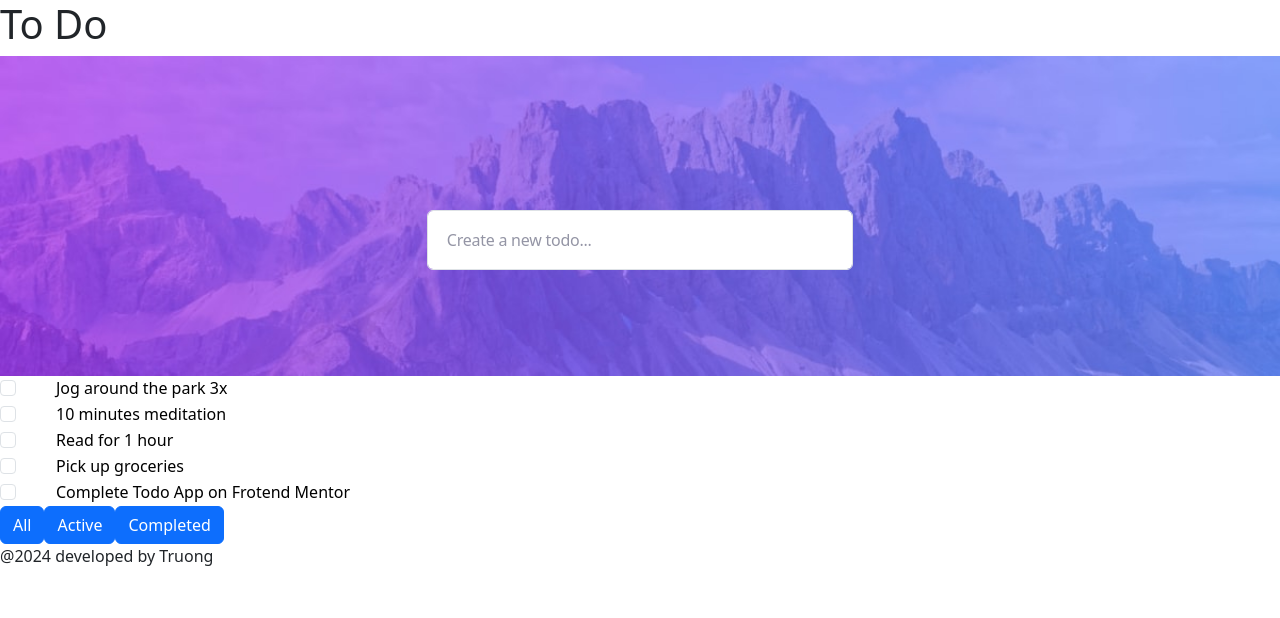
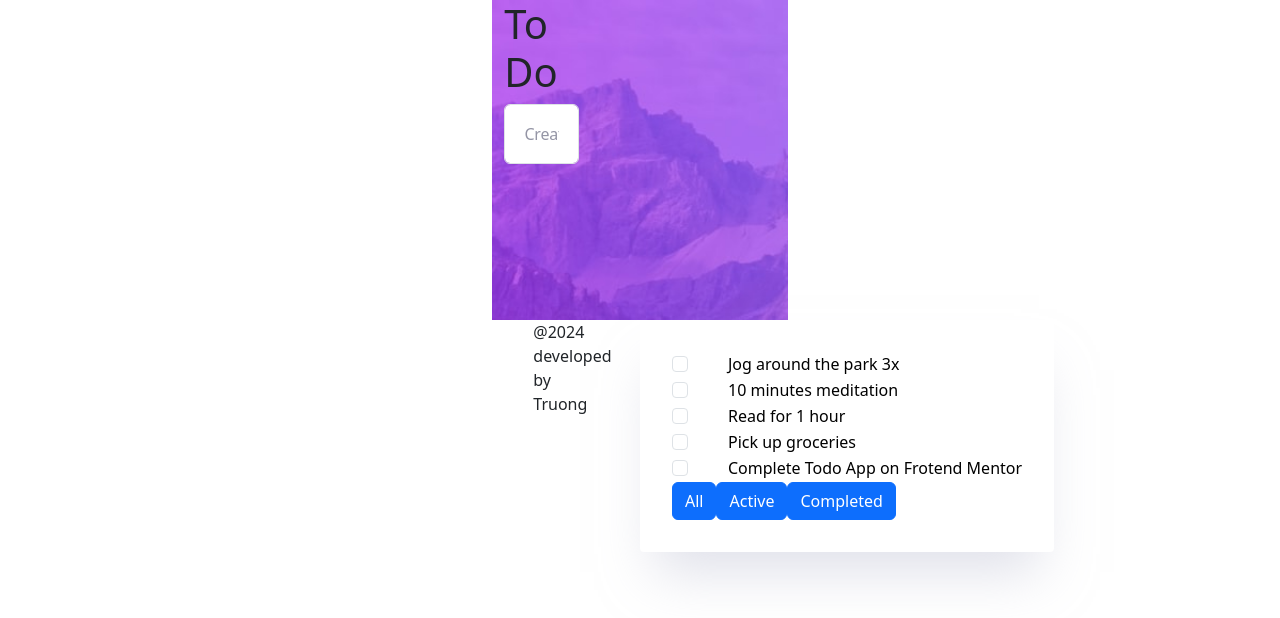
Before and after one commit to tin0312/to-do-app, a React (Vite) app: page / in a window 1280 px wide. Shown: the top 618 px of the page. Built offline with nearby package versions, Linux system fonts and the light colour scheme.

Commit message:
Fix onChange event type & move bootstrap layout in App component for the page layout

```diff
--- a/src/App.tsx
+++ b/src/App.tsx
@@ -1,6 +1,9 @@
 import './index.css';
 import { nanoid } from 'nanoid';
 import React, { useState } from 'react';
+import Container from 'react-bootstrap/Container';
+import Row from 'react-bootstrap/Row';
+import Col from 'react-bootstrap/Col';
 import Header from './components/Header';
 import Footer from './components/Footer';
 import ToDoForm from './components/ToDoForm';
@@ -10,44 +13,59 @@ function App() {
   const exampleTasks = [
     {
       id: nanoid(),
-      content: "Jog around the park 3x",
+      content: 'Jog around the park 3x',
       completed: true
     },
     {
       id: nanoid(),
-      content: "10 minutes meditation",
+      content: '10 minutes meditation',
       completed: false
     },
     {
       id: nanoid(),
-      content: "Read for 1 hour",
+      content: 'Read for 1 hour',
       completed: false
     },
     {
       id: nanoid(),
-      content: "Pick up groceries",
+      content: 'Pick up groceries',
       completed: false
     },
     {
       id: nanoid(),
-      content: "Complete Todo App on Frotend Mentor",
+      content: 'Complete Todo App on Frotend Mentor',
       completed: false
     }
-  ]
-  const [tasks, setTasks] = useState(exampleTasks)
+  ];
+  const [tasks, setTasks] = useState(exampleTasks);
   return (
-    <div>
-      <header>
-        <Header />
-      </header>
-      <main>
-        <ToDoForm tasks= {tasks} setTasks = {setTasks}/>
-        <ToDoList tasks={tasks} setTasks={setTasks} />
-      </main>
-      <footer>
-        <Footer />
-      </footer>
-    </div>
+    <Container fluid className="position-relative d-flex flex-column align-items-center">
+      <Row>
+        <Col md={12} className="app-background">
+          <Row>
+            <Col md={4}>
+              <Header />
+            </Col>
+          </Row>
+          <Row>
+            <Col md={4}>
+              <ToDoForm tasks={tasks} setTasks={setTasks} />
+            </Col>
+          </Row>
+        </Col>
+      </Row>
+
+      <Row>
+        <Col md={4}>
+          <ToDoList tasks={tasks} setTasks={setTasks} />
+        </Col>
+      </Row>
+      <Row>
+        <Col md={4}>
+          <Footer />
+        </Col>
+      </Row>
+    </Container>
   );
 }
 
--- a/src/components/FilterTask.jsx
+++ b/src/components/FilterTask.jsx
@@ -1,11 +1,11 @@
-import React from "react";
+import React from 'react';
 
-export default function FilterTask(){
+export default function FilterTask() {
   return (
     <div className="filter-tasks">
       <button className="btn btn-primary">All</button>
       <button className="btn btn-primary">Active</button>
       <button className="btn btn-primary">Completed</button>
     </div>
-    )
+  );
 }
--- a/src/components/ToDoForm.tsx
+++ b/src/components/ToDoForm.tsx
@@ -1,25 +1,22 @@
-import { useState } from 'react';
+import { ChangeEvent, useState } from 'react';
 import { nanoid } from 'nanoid';
-import Container from 'react-bootstrap/Container';
-import Row from 'react-bootstrap/Row';
-import Col from 'react-bootstrap/Col';
 import Form from 'react-bootstrap/Form';
 
-interface Task{
-  id: number,
-  content: string,
-  completed: boolean
+interface Task {
+  id: string;
+  content: string;
+  completed: boolean;
 }
 
 interface ToDoListProps {
-  tasks: Task[],
-  setTasks: React.Dispatch<React.SetStateAction<Task[]>>
+  tasks: Task[];
+  setTasks: React.Dispatch<React.SetStateAction<Task[]>>;
 }
 
-export default function ToDoList({tasks, setTasks} : ToDoListProps) {
-  const [taskInput, setTaskInput] = useState("");
+export default function ToDoList({ tasks, setTasks }: ToDoListProps) {
+  const [taskInput, setTaskInput] = useState('');
 
-  function handleChange(e: React.KeyboardEvent<HTMLInputElement>) {
+  function handleChange(e: ChangeEvent<HTMLInputElement>) {
     setTaskInput(e.currentTarget.value);
   }
   function createTask(e: React.KeyboardEvent<HTMLInputElement>) {
@@ -31,16 +28,15 @@ export default function ToDoList({tasks, setTasks} : ToDoListProps) {
           content: taskInput,
           completed: false
         };
-        setTasks([newTask,...tasks]);
-        setTaskInput("");
+        console.log(typeof newTask.id);
+        setTasks([newTask, ...tasks]);
+        setTaskInput('');
       }
     }
   }
 
   return (
-    <Container fluid>
-      <Row className=" d-flex position-relative justify-content-center align-items-center input-form pt-5">
-        <Col md={4} className="d-flex form-column p-0 flex-column align-items-center">
+    <div>
       <Form className="w-100 p-0">
         <Form.Group>
           <Form.Control
@@ -51,8 +47,6 @@ export default function ToDoList({tasks, setTasks} : ToDoListProps) {
           />
         </Form.Group>
       </Form>
-        </Col>
-      </Row>
-    </Container>
+    </div>
   );
 }
--- a/src/components/ToDoList.jsx
+++ b/src/components/ToDoList.jsx
@@ -3,16 +3,13 @@ import ToDoTask from './ToDoTask';
 import FilterTask from './FilterTask';
 
 export default function ToDoList({ tasks, setTasks }) {
-  const task = tasks.map((task) => (
-    <ToDoTask
-    key={task.id}
-    task={task}
-    setTasks={setTasks}/>
-  ))
+  const task = tasks.map((task) => <ToDoTask key={task.id} task={task} setTasks={setTasks} />);
   return (
-    <div>
-    {task}
-      <FilterTask />
+    <div className="task-list position-absolute">
+      {task}
+      <section>
+        <FilterTask />
+      </section>
     </div>
   );
 }
--- a/src/index.css
+++ b/src/index.css
@@ -1,37 +1,37 @@
-*{
+* {
   margin: 0;
-    padding:0;
+  padding: 0;
   box-sizing: border-box;
 }
 
-body{
+body {
   font-size: 16px;
-    font-family: "Josefin Sans", sans-serif;;
+  font-family: 'Josefin Sans', sans-serif;
 }
-.input-form{
-    background-image: url("../public/images/bg-desktop-light.jpg");
-    height:40vh;
+.app-background {
+  background-image: url('../public/images/bg-desktop-light.jpg');
+  height: 40vh;
   background-repeat: no-repeat;
   background-size: cover;
 }
-.todo-label{
+.todo-label {
   letter-spacing: 0.5rem;
   font-size: 2.8rem;
 }
-input.form-control{
+input.form-control {
   height: 60px;
-    padding: 1.2rem
+  padding: 1.2rem;
 }
 input.form-control::placeholder {
-    color: #9495A5;
+  color: #9495a5;
   letter-spacing: -0.25px;
 }
-li{
+li {
   list-style: none;
 }
-.task-list{
-    background-color: #FFF;
+.task-list {
+  background-color: #fff;
   padding: 2rem;
   border-radius: 0.25rem;
-    box-shadow: 0px 35px 50px -15px rgba(194, 195, 214, 0.50);
+  box-shadow: 0px 35px 50px -15px rgba(194, 195, 214, 0.5);
 }
```
Also changed, not shown: src/components/Footer.jsx (+6 -6 lines), src/components/Header.jsx (line endings or trailing spaces). Lines whose indentation alone changed are shown as unchanged.
